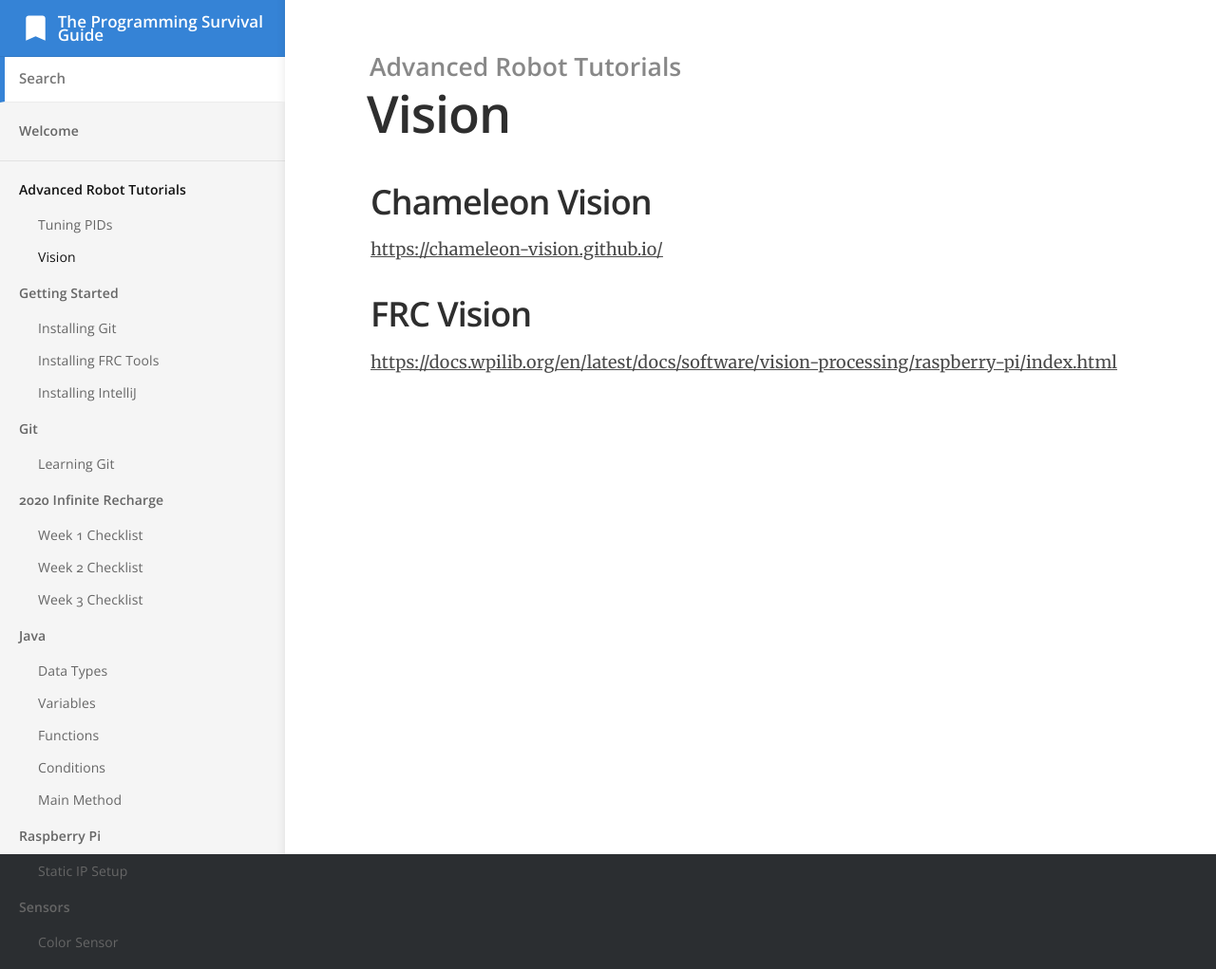
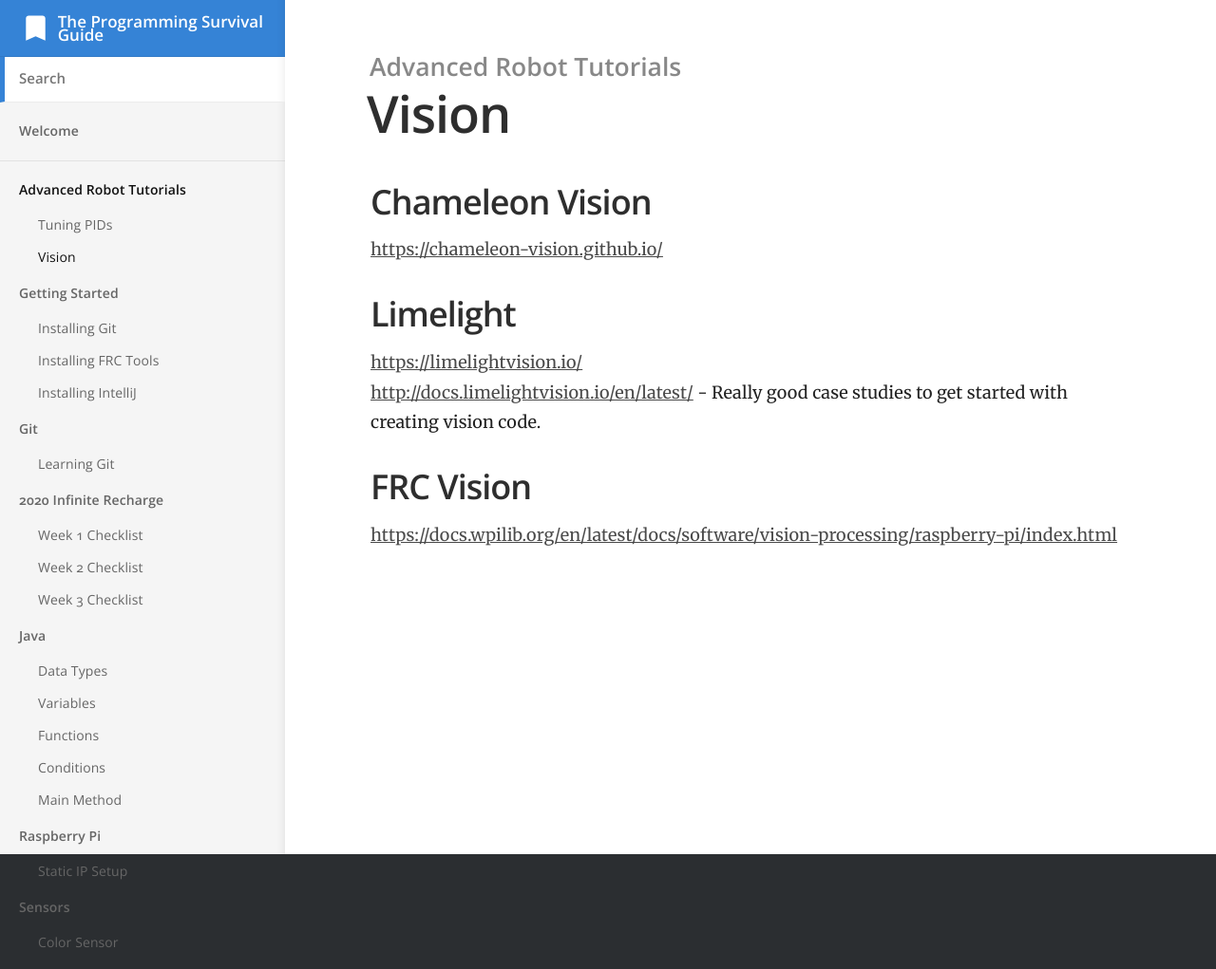
Before and after one commit to Team2445/The-Programming-Survival-Guide, a Jekyll site: the page built from _docs/advanced-robots/Vision.md, in a window 1280 px wide. Shown: the whole page at 95% size. Built offline with Jekyll 4.4.1, drawn with Linux system fonts in a browser that asks for light colours.

Commit message:
add more vision resources

```diff
--- a/_docs/advanced-robots/Vision.md
+++ b/_docs/advanced-robots/Vision.md
@@ -7,5 +7,9 @@ title: Vision
 ## Chameleon Vision
 [https://chameleon-vision.github.io/](https://chameleon-vision.github.io/)
 
+## Limelight
+[https://limelightvision.io/](https://limelightvision.io/)
+[http://docs.limelightvision.io/en/latest/](http://docs.limelightvision.io/en/latest/) - Really good case studies to get started with creating vision code.
+
 ## FRC Vision
 [https://docs.wpilib.org/en/latest/docs/software/vision-processing/raspberry-pi/index.html](https://docs.wpilib.org/en/latest/docs/software/vision-processing/raspberry-pi/index.html)
```
